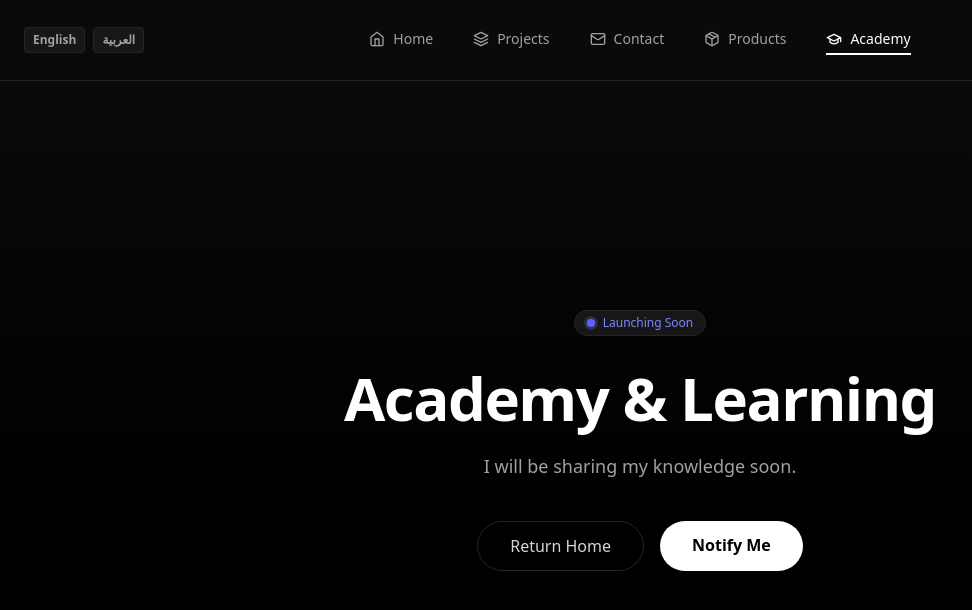
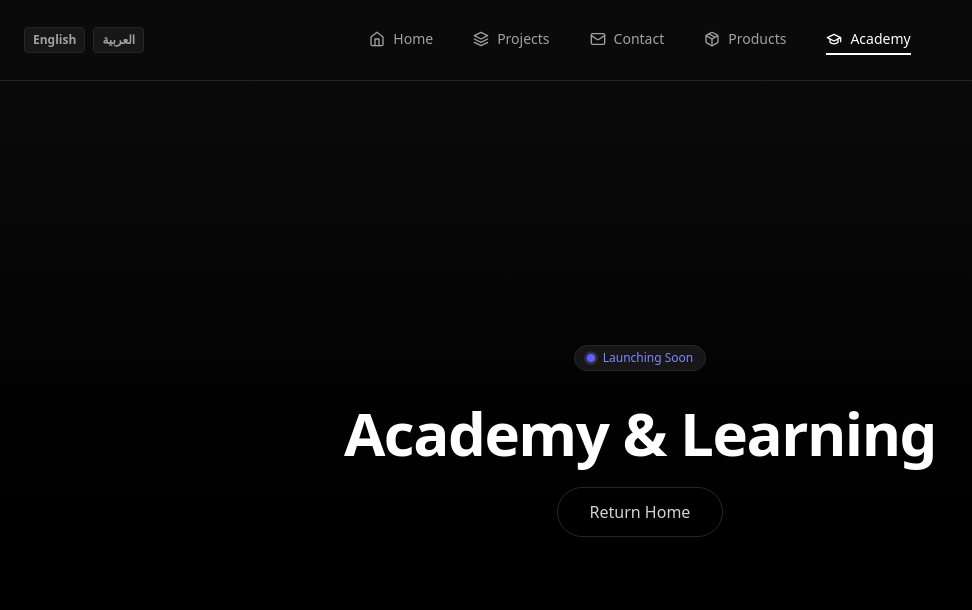
Before and after one commit to AbdelhafidRahab/personal-website, a Next.js app: page /en/academy in a window 1280 px wide. Shown: the top 610 px of the page, without its empty margins (0-972 px from the left). Built offline with nearby package versions, Linux system fonts and the light colour scheme.

Commit message:
refactor(components): implement i18n and RTL layout for CommingSoon

```diff
--- a/messages/ar.json
+++ b/messages/ar.json
@@ -108,5 +108,9 @@
       "role": "منشئ",
       "stats": "مفتوح المصدر"
     }
+  },
+  "ComingSoon": {
+    "badge_default": "...قريباً",
+    "return_home": "العودة للرئيسية"
   }
 }
--- a/messages/en.json
+++ b/messages/en.json
@@ -108,5 +108,9 @@
       "role": "Creator",
       "stats": "Open Source"
     }
+  },
+  "ComingSoon": {
+    "badge_default": "Coming Soon...",
+    "return_home": "Return Home"
   }
 }
--- a/src/components/ComingSoon.tsx
+++ b/src/components/ComingSoon.tsx
@@ -1,12 +1,13 @@
-import Link from "next/link";
-
+import { Link } from "@/i18n/routing";
+import { useTranslations } from "next-intl";
 interface ComingSoonProps {
   title: string;
-  description: string;
   badge?: string;
 }
 
-export const ComingSoon = ({ title, description, badge = "Coming Soon" }: ComingSoonProps) => {
+export const ComingSoon = ({ title, badge }: ComingSoonProps) => {
+  const t = useTranslations('ComingSoon');
+
   return (
     <main className="min-h-screen flex flex-col items-center justify-center bg-black px-6 pt-20 relative overflow-hidden">
         {/* Background Decor */}
@@ -19,30 +20,20 @@ export const ComingSoon = ({ title, description, badge = "Coming Soon" }: Coming
                 <span className="animate-ping absolute inline-flex h-full w-full rounded-full bg-indigo-400 opacity-75"></span>
                 <span className="relative inline-flex rounded-full h-2 w-2 bg-indigo-500"></span>
               </span>
-              {badge}
+              {badge || t('badge_default')}
             </div>
 
             <h1 className="text-4xl md:text-6xl font-bold text-white tracking-tight mb-6">
               {title}
             </h1>
 
-            <p className="text-lg text-neutral-400 leading-relaxed mb-10">
-              {description}
-            </p>
-
-            {/* Optional: Subscription or Back Button */}
+            {/* Buttons with Translations */}
             <div className="flex flex-col sm:flex-row gap-4 justify-center">
               <Link
                 href="/"
                 className="px-8 py-3 rounded-full border border-neutral-800 text-neutral-300 font-medium hover:bg-neutral-900 transition-all"
               >
-                Return Home
-              </Link>
-              <Link
-                href="/contact"
-                className="px-8 py-3 rounded-full bg-white text-black font-semibold hover:bg-neutral-200 transition-all"
-              >
-                Notify Me
+                {t('return_home')}
               </Link>
             </div>
         </div>
--- a/src/components/Navbar.tsx
+++ b/src/components/Navbar.tsx
@@ -63,7 +63,7 @@ export const Navbar = () => {
           {navLinks.map((link) => {
             const active = isActive(link.href);
             return (
-              <li key={link.name}>
+              <li key={link.href}>
                 <Link
                   href={link.href}
                   className={`
@@ -115,7 +115,7 @@ export const Navbar = () => {
             {navLinks.map((link) => {
               const active = isActive(link.href);
               return (
-                <li key={link.name} className="w-full">
+                <li key={link.href} className="w-full">
                   <Link
                     href={link.href}
                     className={`
```
